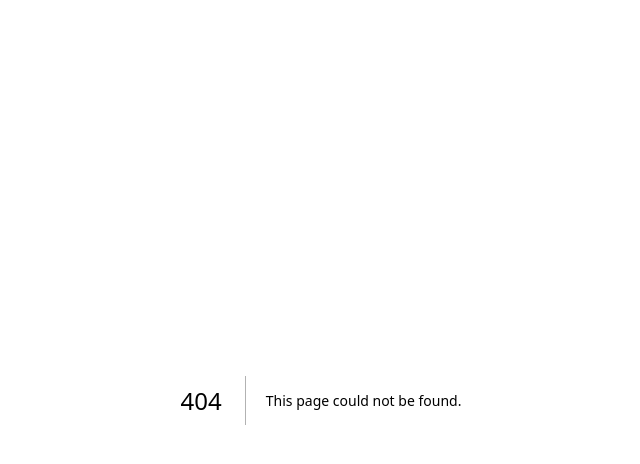
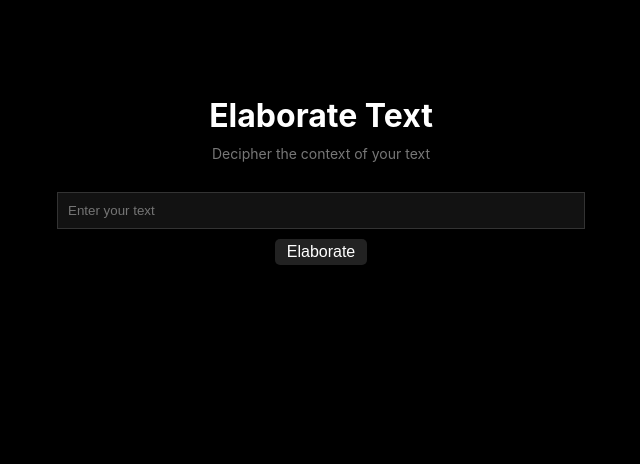
Before and after one commit to nishantrpai/tools.nishu.dev, a Next.js app: page /elaborate in a window 1280 px wide. Before the commit this address had no page. Shown: the top 464 px of the page, without its empty margins (319-959 px from the left). Built offline with nearby package versions, Linux system fonts and the light colour scheme.

Commit message:
add tool to elaborate text

```diff
--- /dev/null
+++ b/pages/elaborate.js
@@ -0,0 +1,63 @@
+// elaborate a text to be provide more context and be more precise and concise
+import Head from 'next/head'
+import styles from '@/styles/Home.module.css'
+import { useState, useEffect } from 'react'
+
+
+export default function Home() {
+  const [text, setText] = useState('')
+  const [sensationalizedText, setSensationalizedText] = useState('')
+  const [loading, setLoading] = useState(false)
+
+  const sensationalize = async () => {
+    // make api call to /api/gpt?prompt
+    setLoading(true)
+    const res = await fetch(`/api/gpt?prompt='Will provide you with some ${text}, it is like a piece of a larger puzzle. Based on your deduction skill and most likely context, what do you think it is? Understand the context from the pieces and what is the most likely piece that fits in the puzzle. You can pick the most scary possibility.'`)
+    const data = await res.json()
+    setSensationalizedText(data.response)
+    setLoading(false)
+  }
+
+  return (
+    <>
+      <Head>
+        <title>Elaborate Text</title>
+        <meta name="description" content="Elaborate a text to provide more context" />
+        <link rel="icon" href="/favicon.ico" />
+      </Head>
+
+      <main className={styles.container}>
+        <h1 className={styles.title}>
+          Elaborate Text
+        </h1>
+        <span style={{ color: '#777', fontSize: '14px', marginBottom: '20px', display: 'block' }}>
+          Decipher the context of your text
+        </span>
+
+
+        <input
+          type="text"
+          value={text}
+          onChange={(e) => setText(e.target.value)}
+          placeholder="Enter your text"
+          style={{
+            width: '100%',
+            border: '1px solid #333',
+            padding: '10px',
+            outline: 'none',
+          }}
+        />
+
+        <button onClick={sensationalize} className={styles.button}>
+          {loading ? 'Elaborating...' : 'Elaborate'}
+        </button>
+
+        {sensationalizedText && (
+          <div style={{ whiteSpace: 'pre-wrap', fontFamily: 'monospace', textAlign: 'left', padding: '10px', border: '1px solid #333', background: '#333', width: '100%', lineHeight: 1.5}}>
+            {sensationalizedText}
+          </div>
+        )}
+      </main>
+    </>
+  )
+}
```
Also changed, not shown: pages/index.js (+6 -6 lines).
